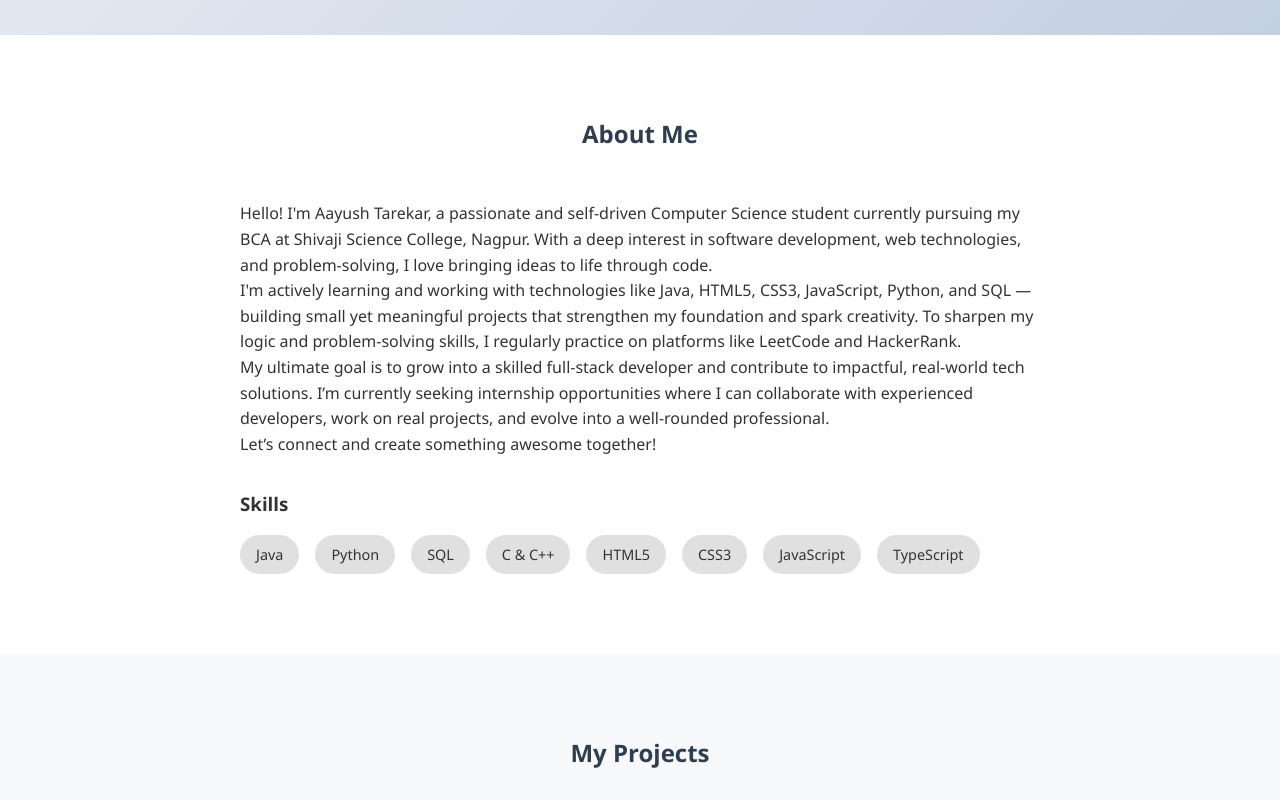
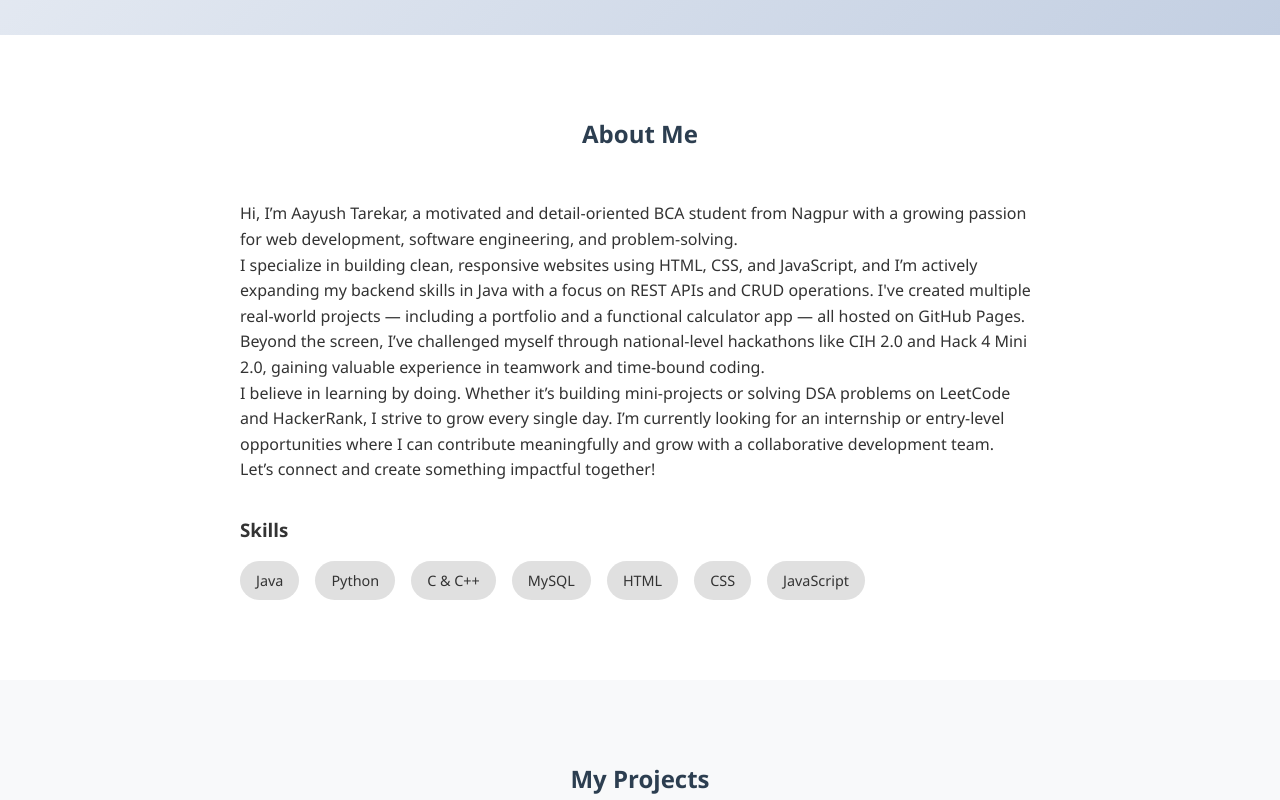
Before and after one commit to Aayush6060/aayush601.github.io, a plain HTML site: page index.html in a window 1280 px wide. Shown: the part 765-1565 px from the top of the page. Drawn offline with Linux system fonts and the light colour scheme.

Commit message:
Update index.html

```diff
--- a/index.html
+++ b/index.html
@@ -28,7 +28,7 @@
     <section id="home" class="hero">
         <div class="hero-content">
             <h1>Aayush Tarekar</h1>
-            <p>Aspiring Software Developer | Java & Web Development Enthusiast</p>
+            <p>Aspiring Software Developer | Java, Web Technologies & Problem-Solving Enthusiast</p>
             <a href="#contact" class="cta-button">Get in Touch</a>
         </div>
     </section>
@@ -38,21 +38,21 @@
         <h2>About Me</h2>
         <div class="about-content">
             <div class="about-text">
-                <p>Hello! I'm Aayush Tarekar, a passionate and self-driven Computer Science student currently pursuing my BCA at Shivaji Science College, Nagpur. With a deep interest in software development, web technologies, and problem-solving, I love bringing ideas to life through code.</p>
-                <P>I'm actively learning and working with technologies like Java, HTML5, CSS3, JavaScript, Python, and SQL — building small yet meaningful projects that strengthen my foundation and spark creativity. To sharpen my logic and problem-solving skills, I regularly practice on platforms like LeetCode and HackerRank.<P>
-                <P>My ultimate goal is to grow into a skilled full-stack developer and contribute to impactful, real-world tech solutions. I’m currently seeking internship opportunities where I can collaborate with experienced developers, work on real projects, and evolve into a well-rounded professional.<P>
-                <P>Let’s connect and create something awesome together!<P>
+                <p>Hi, I’m Aayush Tarekar, a motivated and detail-oriented BCA student from Nagpur with a growing passion for web development, software engineering, and problem-solving.</p>
+                <P>I specialize in building clean, responsive websites using HTML, CSS, and JavaScript, and I’m actively expanding my backend skills in Java with a focus on REST APIs and CRUD operations. I've created multiple real-world projects — including a portfolio and a functional calculator app — all hosted on GitHub Pages.</P>
+                <P>Beyond the screen, I’ve challenged myself through national-level hackathons like CIH 2.0 and Hack 4 Mini 2.0, gaining valuable experience in teamwork and time-bound coding.</P>
+                <P>I believe in learning by doing. Whether it’s building mini-projects or solving DSA problems on LeetCode and HackerRank, I strive to grow every single day. I’m currently looking for an internship or entry-level opportunities where I can contribute meaningfully and grow with a collaborative development team.</P>
+                <p>Let’s connect and create something impactful together!</P>
                 <div class="skills">
                     <h3>Skills</h3>
                     <div class="skill-tags">
                          <span>Java</span>
                         <span>Python</span>
-                         <span>SQL</span>
-                         <span>C & C++</span>
-                        <span>HTML5</span>
-                        <span>CSS3</span>
+                        <span>C & C++</span>
+                         <span>MySQL</span>
+                        <span>HTML</span>
+                        <span>CSS</span>
                         <span>JavaScript</span>
-                        <span>TypeScript</span>
                     </div>
                 </div>
             </div>
```
